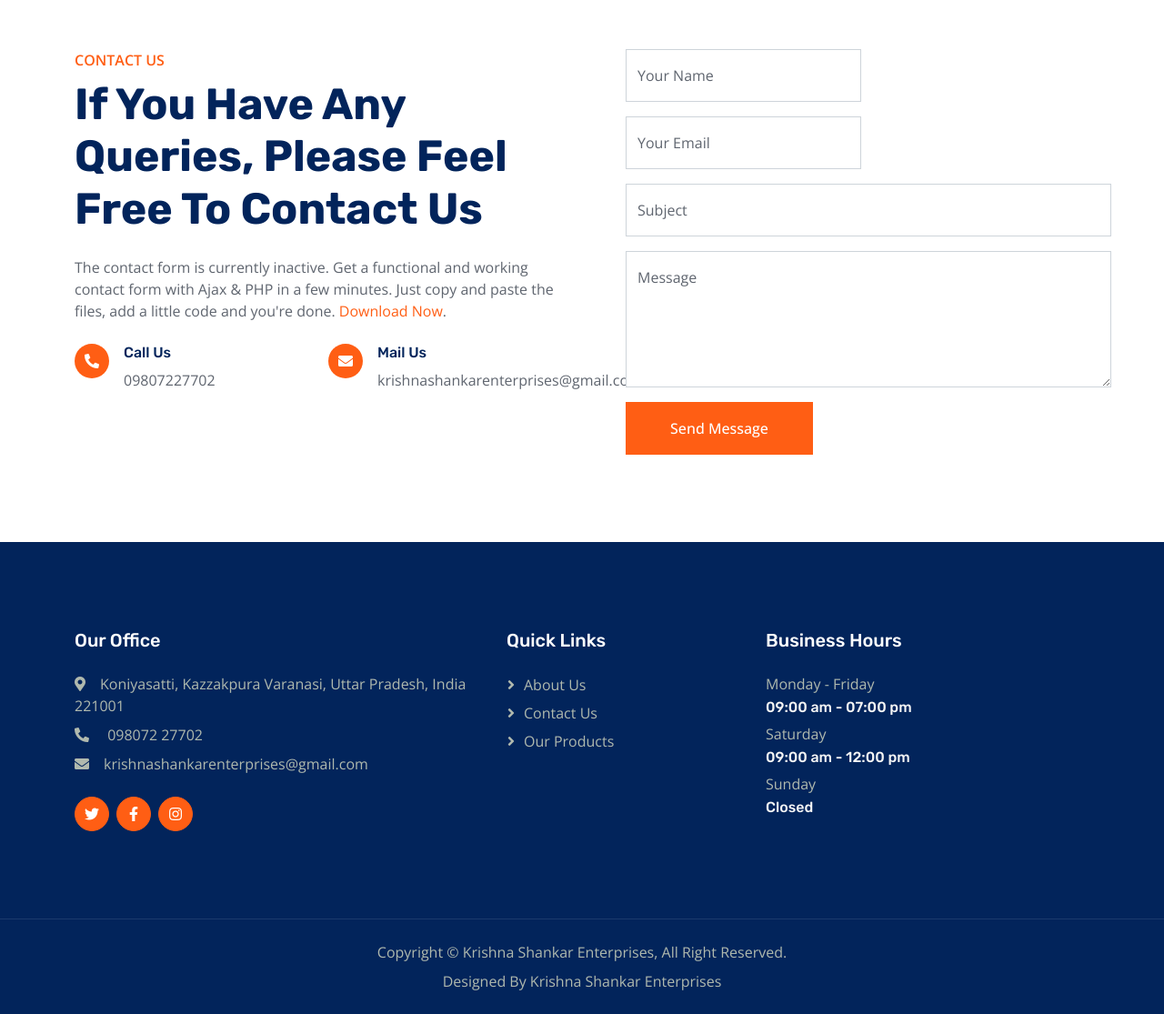
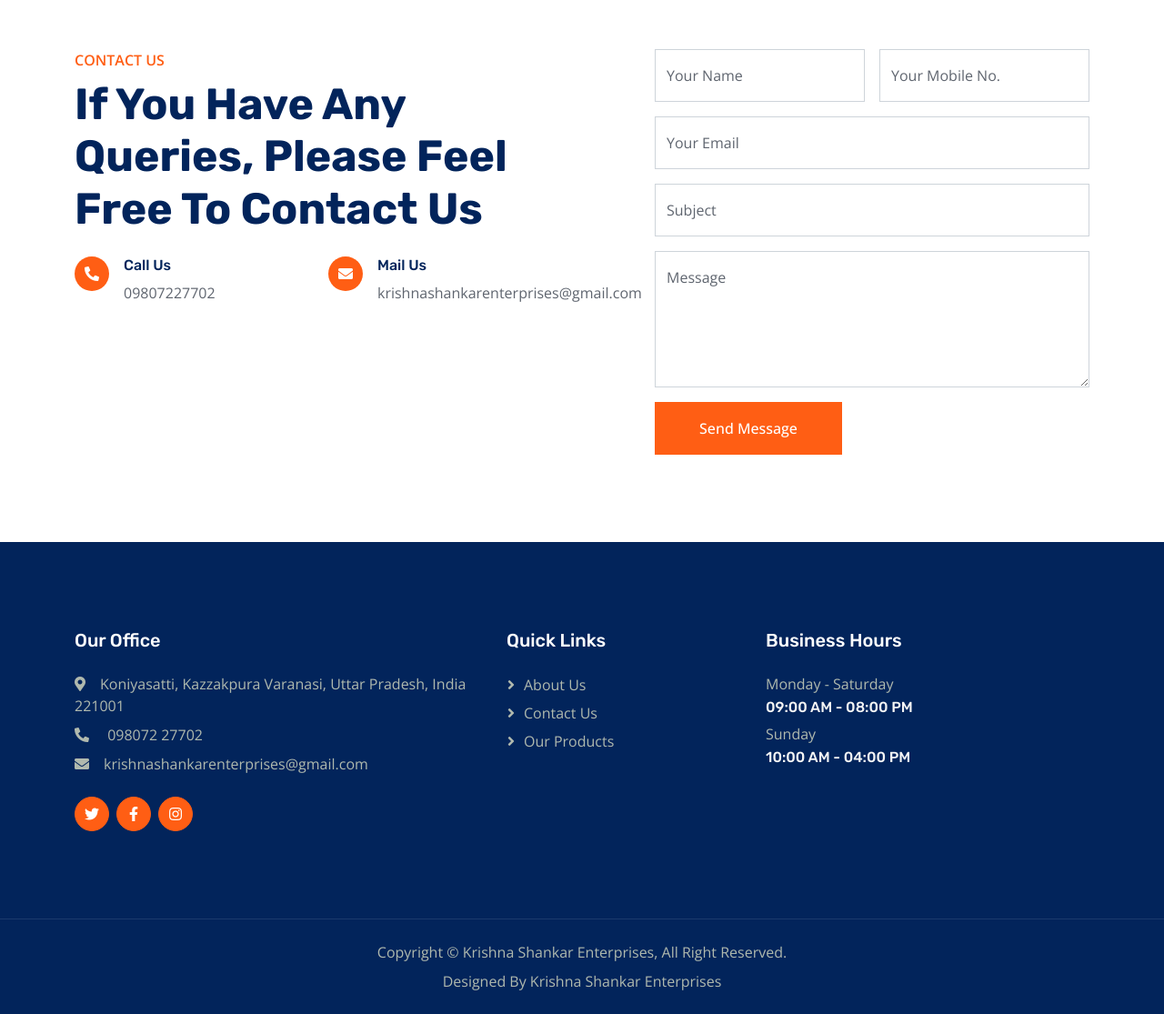
Before and after one commit to Utsarg1707/KSE, a Flask app: page /contact in a window 1280 px wide. Shown: the part 1392-2507 px from the top of the page at 91% size. Run offline with Flask 3, Linux system fonts and the light colour scheme; some libraries are stand-ins or nearby versions.

Commit message:
Final Changes

```diff
--- a/templates/contact.html
+++ b/templates/contact.html
@@ -55,16 +55,15 @@
             <div class="row mb-5">
                 <div class="col-12 wow fadeInUp" data-wow-delay="0.1s">
                     <iframe class="w-100"
-                    src="https://www.google.com/maps/embed?pb=!1m18!1m12!1m3!1d3001156.4288297426!2d-78.01371936852176!3d42.72876761954724!2m3!1f0!2f0!3f0!3m2!1i1024!2i768!4f13.1!3m3!1m2!1s0x4ccc4bf0f123a5a9%3A0xddcfc6c1de189567!2sNew%20York%2C%20USA!5e0!3m2!1sen!2sbd!4v1603794290143!5m2!1sen!2sbd"
-                    frameborder="0" style="min-height: 450px; border:0;" allowfullscreen="" aria-hidden="false"
+                    src="https://www.google.com/maps/embed?pb=!1m18!1m12!1m3!1d3606.208772211126!2d83.0278946740489!3d25.330774526279804!2m3!1f0!2f0!3f0!3m2!1i1024!2i768!4f13.1!3m3!1m2!1s0x398e2fd9ce9b6835%3A0xdaa6d4097541cf25!2sKrishna%20Shankar%20Enterprises!5e0!3m2!1sen!2sin!4v1699716526377!5m2!1sen!2sin" frameborder="0" style="min-height: 450px; border:0;" allowfullscreen="" aria-hidden="false"
                     tabindex="0"></iframe>
                 </div>
             </div>
             <div class="row g-5">
                 <div class="col-lg-6 wow fadeInUp" data-wow-delay="0.1s">
                     <p class="fw-medium text-uppercase text-primary mb-2">Contact Us</p>
-                    <h1 class="display-5 mb-4">If You Have Any Queries, Please Feel Free To Contact Us</h1>
-                    <p class="mb-4">The contact form is currently inactive. Get a functional and working contact form with Ajax & PHP in a few minutes. Just copy and paste the files, add a little code and you're done. <a href="https://htmlcodex.com/contact-form">Download Now</a>.</p>
+                    <h2 class="display-5 mb-4">If You Have Any Queries, Please Feel Free To Contact Us</h2>
+                    <!-- <p class="mb-4">The contact form is currently inactive. Get a functional and working contact form with Ajax & PHP in a few minutes. Just copy and paste the files, add a little code and you're done. <a href="https://htmlcodex.com/contact-form">Download Now</a>.</p> -->
                     <div class="row g-4">
                         <div class="col-6">
                             <div class="d-flex">
@@ -91,33 +90,45 @@
                     </div>
                 </div>
                 <div class="col-lg-6 wow fadeInUp" data-wow-delay="0.5s">
-                    <form>
-                        <div class="row g-3">
-                            <div class="col-md-6 ms-4">
+                    <form action="https://formsubmit.co/krishnashankarenterprises@gmail.com" method="POST">
+                        <div class="row g-3 ms-5">
+                            <div class="col-md-6">
                                 <div class="form-floating">
-                                    <input type="text" class="form-control" id="name" placeholder="Your Name">
-                                    <label for="name">Your Name</label>
+                                    <input type="text" class="form-control" id="Name" name = "Name" placeholder="Your Name" autocomplete = "off">
+                                    <label for="Name">Your Name</label>
                                 </div>
                             </div>
-                            <div class="col-md-6 ms-4">
+                            <!-- <div class="col-md-6">
                                 <div class="form-floating">
-                                    <input type="email" class="form-control" id="email" placeholder="Your Email">
-                                    <label for="email">Your Email</label>
+                                    <input type="email" class="form-control" id="Email" name = "Email" placeholder="Your Email" autocomplete = "off">
+                                    <label for="Email">Your Email</label>
+                                </div>
+                            </div> -->
+                            <div class="col-md-6">
+                                <div class="form-floating">
+                                    <input type="number" class="form-control" id="Mobile No." name = "Mobile No." placeholder="Mobile No." autocomplete = "off">
+                                    <label for="Email"> Your Mobile No.</label>
                                 </div>
                             </div>
-                            <div class="col-12 ms-4">
+                            <div class="col-12">
                                 <div class="form-floating">
-                                    <input type="text" class="form-control" id="subject" placeholder="Subject">
-                                    <label for="subject">Subject</label>
+                                    <input type="email" class="form-control" id="Email" name = "Email" placeholder="Your Email" autocomplete = "off">
+                                    <label for="Subject">Your Email</label>
                                 </div>
                             </div>
-                            <div class="col-12 ms-4">
+                            <div class="col-12">
                                 <div class="form-floating">
-                                    <textarea class="form-control" placeholder="Leave a message here" id="message" style="height: 150px"></textarea>
-                                    <label for="message">Message</label>
+                                    <input type="text" class="form-control" id="Subject" name = "Subject" placeholder="Subject" autocomplete = "off">
+                                    <label for="Subject">Subject</label>
                                 </div>
                             </div>
-                            <div class="col-12 ms-4">
+                            <div class="col-12">
+                                <div class="form-floating">
+                                    <textarea class="form-control" placeholder="Leave a message here" id="Message" name = "Message" style="height: 150px"></textarea>
+                                    <label for="Message">Message</label>
+                                </div>
+                            </div>
+                            <div class="col-12">
                                 <button class="btn btn-primary py-3 px-5" type="submit">Send Message</button>
                             </div>
                         </div>
--- a/templates/layout.html
+++ b/templates/layout.html
@@ -122,12 +122,10 @@
                 </div>
                 <div class="col-lg-3 col-md-6">
                     <h5 class="text-white mb-4">Business Hours</h5>
-                    <p class="mb-1">Monday - Friday</p>
-                    <h6 class="text-light">09:00 am - 07:00 pm</h6>
-                    <p class="mb-1">Saturday</p>
-                    <h6 class="text-light">09:00 am - 12:00 pm</h6>
+                    <p class="mb-1">Monday - Saturday</p>
+                    <h6 class="text-light">09:00 AM - 08:00 PM</h6>
                     <p class="mb-1">Sunday</p>
-                    <h6 class="text-light">Closed</h6>
+                    <h6 class="text-light">10:00 AM - 04:00 PM</h6>
                 </div>
                 <!-- <div class="col-lg-3 col-md-6">
                     <h5 class="text-white mb-4">Newsletter</h5>
```
Also changed, not shown: templates/index.html (+4 -4 lines), templates/products.html (+23 -23 lines).
